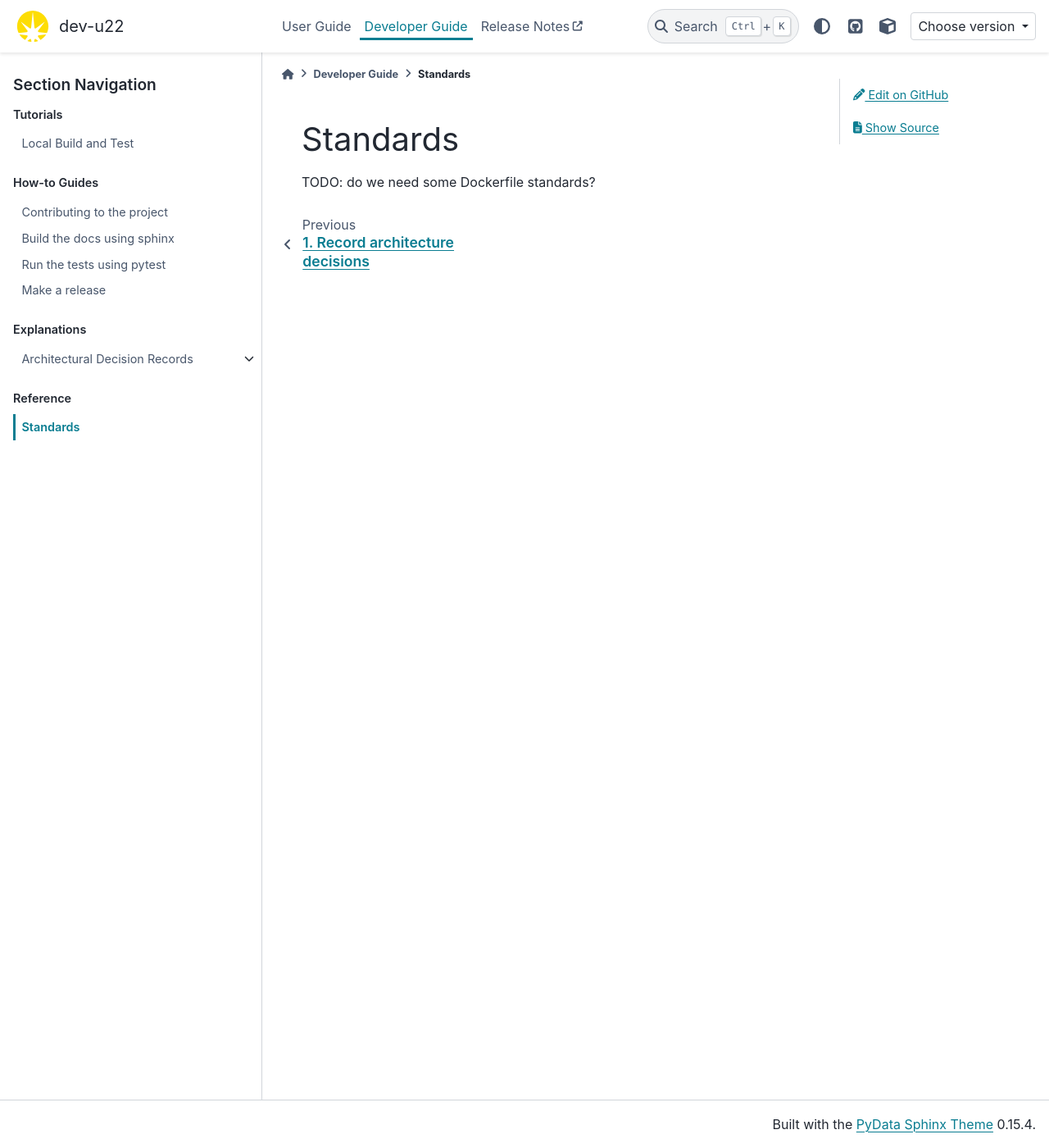
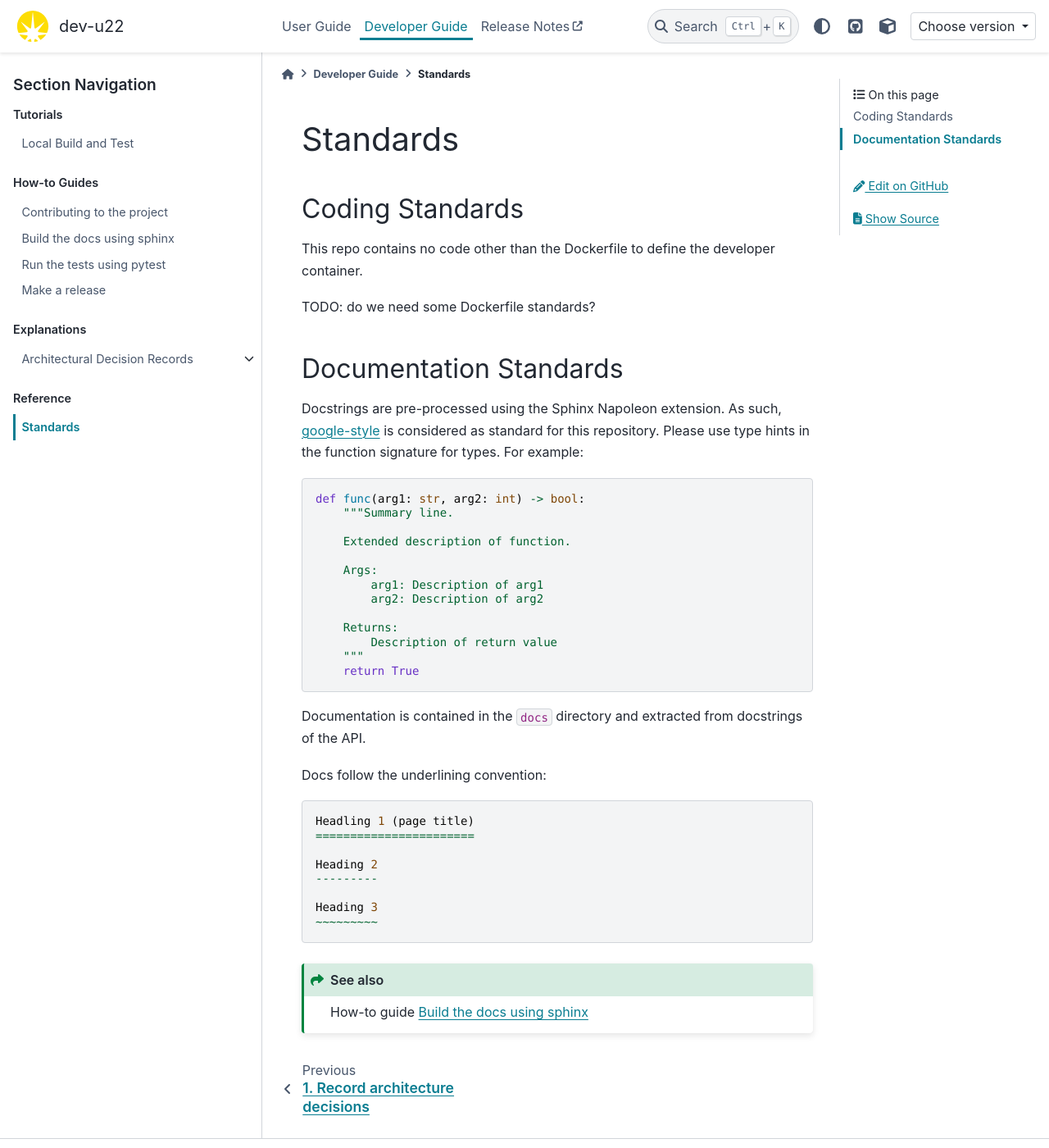
Before and after one commit to epics-containers/dev-e7, a Sphinx documentation site: the page built from docs/developer/reference/standards.rst, in a window 1280 px wide and 1400 px high. Shown: the whole window at 82% size. Built offline with Sphinx 7.4.7 and the PyData theme 0.15.4, drawn with Linux system fonts in a browser that asks for light colours.

Commit message:
better docs

```diff
--- a/docs/developer/reference/standards.rst
+++ b/docs/developer/reference/standards.rst
@@ -1,4 +1,54 @@
 Standards
 =========
 
+Coding Standards
+----------------
+
+This repo contains no code other than the Dockerfile to define the
+developer container.
+
 TODO: do we need some Dockerfile standards?
+
+
+Documentation Standards
+-----------------------
+
+Docstrings are pre-processed using the Sphinx Napoleon extension. As such,
+google-style_ is considered as standard for this repository. Please use type
+hints in the function signature for types. For example:
+
+.. code:: python
+
+    def func(arg1: str, arg2: int) -> bool:
+        """Summary line.
+
+        Extended description of function.
+
+        Args:
+            arg1: Description of arg1
+            arg2: Description of arg2
+
+        Returns:
+            Description of return value
+        """
+        return True
+
+.. _google-style: https://sphinxcontrib-napoleon.readthedocs.io/en/latest/index.html#google-vs-numpy
+
+Documentation is contained in the ``docs`` directory and extracted from
+docstrings of the API.
+
+Docs follow the underlining convention::
+
+    Headling 1 (page title)
+    =======================
+
+    Heading 2
+    ---------
+
+    Heading 3
+    ~~~~~~~~~
+
+.. seealso::
+
+    How-to guide `../how-to/build-docs`
--- a/docs/developer/tutorials/dev-install.rst
+++ b/docs/developer/tutorials/dev-install.rst
@@ -15,7 +15,8 @@ The following command will build the container locally::
 
     podman build -t dev_u22 docker
 
-If you have docker instead of podman just change the podman to docker.
+If you have docker instead of podman just change podman to docker in the
+above command.
 
 This builds the container using the Dockerfile in the docker directory and
 creates an image named dev_u22.
--- a/docs/user/explanations/features.rst
+++ b/docs/user/explanations/features.rst
@@ -1,6 +1,10 @@
 Features of dev-u22
 ===================
 
+EPICS Base tools
+----------------
+This container includes the runtime tools from
+`epics-base <https://github.com/epics-containers/epics-base>`_.
 
 Containers in Containers
 ------------------------
--- a/docs/user/explanations/purpose.rst
+++ /dev/null
@@ -1,5 +0,0 @@
-Purpose of dev-u22
-------------------
-
-Developer container TODO - discuss the merits and how it relates to
-epics-containers, python3-pip-skeleton and VSCode.
--- a/docs/user/index.rst
+++ b/docs/user/index.rst
@@ -13,8 +13,10 @@ side-bar.
             :caption: Tutorials
             :maxdepth: 1
 
+            tutorials/purpose
             tutorials/prepare
             tutorials/workspace
+            tutorials/customize
 
         +++
 
@@ -38,7 +40,6 @@ side-bar.
             :caption: Explanations
             :maxdepth: 1
 
-            explanations/purpose
             explanations/features
             explanations/docs-structure
 
```
Also changed, not shown: docs/user/tutorials/customize.rst (added, +34 -0 lines), docs/user/tutorials/purpose.rst (added, +22 -0 lines), docs/user/tutorials/workspace.rst (+15 -31 lines), .github/CONTRIBUTING.rst.
